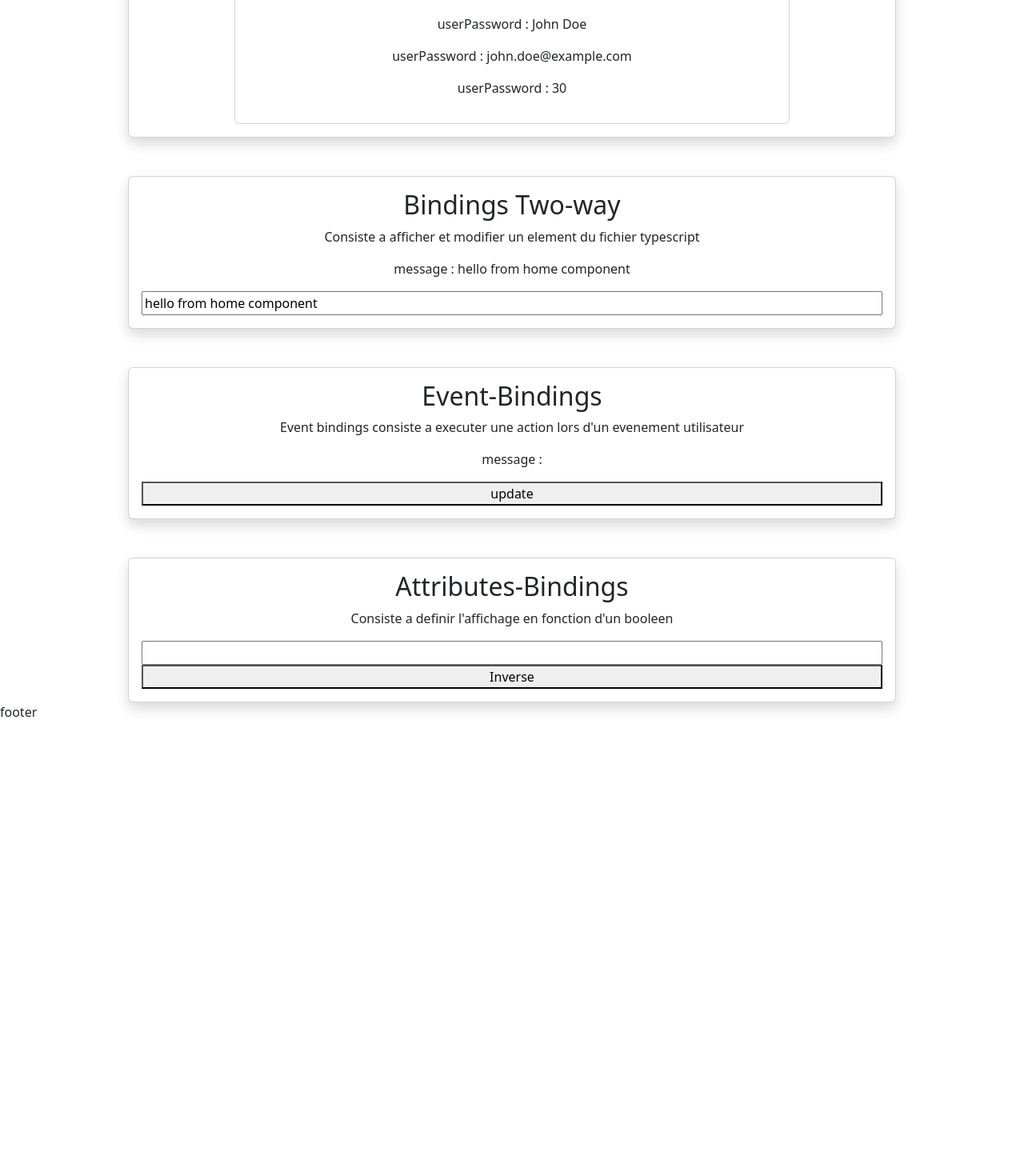
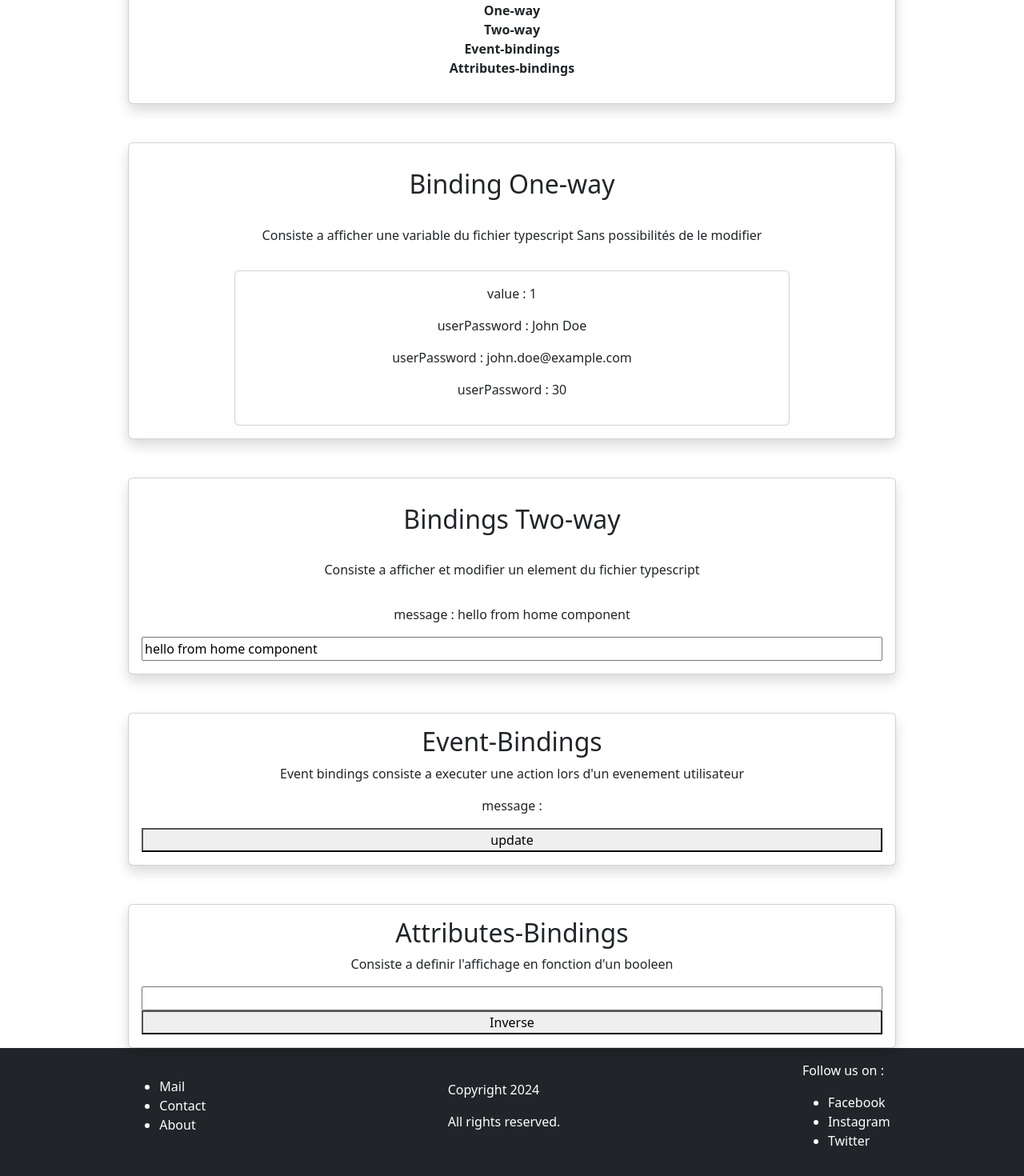
Before and after one commit to zacharyb12/demo-angular-Python2, an Angular app: page /demo/bindings in a window 1280 px wide. Shown: the part 328-1798 px from the top of the page at 80% size. Before the commit the page ends 1246 px from the top, so only its background shows below. Built offline with nearby package versions, Linux system fonts and the light colour scheme.

Commit message:
compteur

```diff
--- a/src/app/app.css
+++ b/src/app/app.css
@@ -0,0 +1,6 @@
+.footer{
+
+
+
+
+}
--- a/src/app/app.html
+++ b/src/app/app.html
@@ -1,4 +1,5 @@
 
 <app-navbar-component></app-navbar-component>
 <router-outlet></router-outlet>
-<app-footer-component></app-footer-component>
+
+    <app-footer-component></app-footer-component>
--- a/src/app/app.routes.ts
+++ b/src/app/app.routes.ts
@@ -3,7 +3,7 @@ import { HomeComponent } from '../components/pages/home-component/home-component
 import { HomeRouter } from '../components/pages/demo/home-router/home-router';
 import { Bindings } from '../components/pages/demo/bindings/bindings';
 import { ExoRouting } from '../components/pages/exercices/exo-routing/exo-routing';
-import { ExoBindings } from '../components/pages/exercices/exo-bindings/exo-bindings';
+import { CompteurComponent } from '../components/pages/exercices/compteur-component/compteur-component';
 
 export const routes: Routes = [
     {path: '' , component : HomeComponent},
@@ -11,7 +11,7 @@ export const routes: Routes = [
         {path : 'bindings' , component : Bindings}
     ]},
     {path : 'exo' , component : ExoRouting , children : [
-        {path : 'bindings' , component : ExoBindings}
+        {path : 'compteur' , component : CompteurComponent}
     ]}
 ];
 
--- a/src/components/pages/demo/bindings/bindings.html
+++ b/src/components/pages/demo/bindings/bindings.html
@@ -1,10 +1,26 @@
 <h1 class="text-center mt-5">Bindings</h1>
 
 <div class="card w-75 p-3 m-auto mt-5 shadow text-center">
+    <h2>Introduction</h2>
+    <p>Les bindings permettent de lier le fichier html au fichier typescript</p>
+    <p>Il en existe plusieurs types :</p>
+    <ul class="list-unstyled">
+        <li><strong>One-way</strong></li>
+        <li><strong>Two-way</strong></li>
+        <li><strong>Event-bindings</strong></li>
+        <li><strong>Attributes-bindings</strong></li>
+    </ul>
 
-    <h2>Binding One-way</h2>
+</div>
 
-    <p>Consiste a afficher un element du fichier typescript Sans possibilités de le modifier</p>
+<div class="card w-75 p-3 m-auto mt-5 shadow text-center">
+
+    <div>
+        <h2 class="mt-3 ">Binding One-way</h2>
+
+        <p class="mt-3 p-3">Consiste a afficher une variable du fichier typescript Sans possibilités de le modifier</p>
+    </div>
+
     <div class="card p-3 m-auto w-75">
 
         <p>
@@ -23,9 +39,10 @@
 </div>
 
 <div class="card w-75 p-3 m-auto mt-5 shadow text-center">
-    <h2>Bindings Two-way</h2>
-
-    <p>Consiste a afficher et modifier un element du fichier typescript </p>
+    <div>
+    <h2 class="mt-3 ">Bindings Two-way</h2>
+    <p class="mt-3 p-3">Consiste a afficher et modifier un element du fichier typescript </p>
+    </div>
     <p>message : {{message}}</p>
     <input type="text" [(ngModel)]="message" >
 </div>
--- /dev/null
+++ b/src/components/pages/exercices/compteur-component/compteur-component.html
@@ -0,0 +1,11 @@
+<h1 class="text-center mt-5 ">Compteur</h1>
+
+
+<div class="card w-75 m-auto mt-5">
+    <p class="text-center card p-3 w-25 m-auto mt-3 mb-3">{{heures}} h {{minutes}} min {{secondes}} sec</p>
+    <div class="d-flex justify-content-evenly">
+        <button class="btn btn-sm btn-primary" (click)="start()">start</button>
+        <button class="btn btn-sm btn-warning" (click)="pause()">pause</button>
+        <button class="btn btn-sm btn-danger" (click)="reset()">reset</button>
+    </div>
+</div>
--- /dev/null
+++ b/src/components/pages/exercices/compteur-component/compteur-component.ts
@@ -0,0 +1,48 @@
+import { Component } from '@angular/core';
+
+@Component({
+  selector: 'app-compteur-component',
+  imports: [],
+  templateUrl: './compteur-component.html',
+  styleUrl: './compteur-component.css'
+})
+export class CompteurComponent {
+
+secondes : number = 58;
+minutes : number = 59;
+heures : number = 0;
+interval : any | null = null;
+
+start(){
+  if(this.interval === null){
+
+    this.interval = setInterval(() => {
+
+      if(this.secondes === 59){
+        this.secondes = 0;
+        if(this.minutes === 59){
+        this.minutes = 0;
+        this.heures += 1;
+      }
+      }else{
+        this.secondes += 1;
+      }
+
+
+    } , 1000)
+  }
+}
+
+pause(){
+clearInterval(this.interval);
+this.interval = null;
+}
+
+reset(){
+this.secondes = 0;
+this.minutes = 0;
+this.heures = 0;
+this.pause();
+}
+
+}
--- a/src/components/pages/exercices/exo-bindings/exo-bindings.html
+++ /dev/null
@@ -1,7 +0,0 @@
-
-{{maVariableString}}
-
-<input type="text" [(ngModel)]="maVariableString">
-
-<button (click)="changeValue()">change</button>
-<button (click)="stop()">Stop</button>
--- a/src/components/pages/exercices/exo-bindings/exo-bindings.ts
+++ /dev/null
@@ -1,35 +0,0 @@
-import { Component } from '@angular/core';
-import { FormsModule } from '@angular/forms';
-
-@Component({
-  selector: 'app-exo-bindings',
-  imports: [FormsModule],
-  templateUrl: './exo-bindings.html',
-  styleUrl: './exo-bindings.css'
-})
-export class ExoBindings {
-
-maVariableString : string = 'hello';
-
-
-interval : any | null = null;
-
-
-changeValue(){
-  this.maVariableString = 'new value';
-
-  this.interval = setInterval(()=> {
-    this.maVariableString =  Math.random().toString();
-  },1000)
-}
-
-stop(){
-  if(this.interval !== null){
-    clearInterval(this.interval);
-  }
-}
-
-
-
-
-}
--- a/src/components/pages/home-component/home-component.html
+++ b/src/components/pages/home-component/home-component.html
@@ -1 +1,22 @@
-<h1>Welcome Home Angular</h1>
+<div class="text-center mt-5 ">
+    <h1>Bienvenue sur Angular</h1>
+</div>
+
+    <div class="card w-75 m-auto mt-5 p-3 shadow">
+        <p>Pour la création d'un nouveau projet utilisez la commande suivante :</p>
+        <p class="text-center"><strong>ng new nom-du-projet</strong></p>
+    </div>
+
+    <div class="card w-75 m-auto mt-5 p-3 shadow">
+        <p>Pour lancer le serveur de développement utilisez la commande suivante :</p>
+        <p class="text-center"><strong>ng serve</strong></p>
+        <p class="text-center">Ou</p>
+        <p class="text-center"><strong>ng serve -o</strong></p>
+    </div>
+
+    <div class="card w-75 m-auto mt-5 p-3 shadow">
+        <p>Pour créer un composant utilisez la commande suivante :</p>
+        <p class="text-center"><strong>ng generate component nom-du-composant</strong></p>
+        <p class="text-center">Ou</p>
+        <p class="text-center"><strong>ng g c nom-du-composant</strong></p>
+    </div>
--- a/src/components/shared/footer-component/footer-component.html
+++ b/src/components/shared/footer-component/footer-component.html
@@ -1,2 +1,23 @@
+<div class="footer d-flex justify-content-around align-items-center p-3 bg-dark text-white">
+    <div>
 
-<p>footer</p>
+        <ul>
+            <li>Mail</li>
+            <li>Contact</li>
+            <li>About</li>
+        </ul>
+    </div>
+    <div>
+        <p>Copyright 2024</p>
+        <p>All rights reserved.</p>
+    </div>
+    <div>
+        <p>Follow us on :</p>
+        <ul>
+            <li>Facebook</li>
+            <li>Instagram</li>
+            <li>Twitter</li>
+        </ul>
+    </div>
+
+</div>
--- a/src/components/shared/navbar-component/navbar-component.html
+++ b/src/components/shared/navbar-component/navbar-component.html
@@ -15,7 +15,7 @@
 	<li ngbDropdown class="nav-item" role="presentation">
 		<button type="button" class="nav-link" ngbDropdownToggle>Exo</button>
 		<div ngbDropdownMenu>
-			<button routerLink="exo/bindings" ngbDropdownItem>Exo bindings</button>
+			<button routerLink="exo/compteur" ngbDropdownItem>Exo Compteur</button>
 			<div class="dropdown-divider"></div>
 		</div>
 	</li>
```
Also changed, not shown: src/components/pages/exercices/compteur-component/compteur-component.css (added), 1 other file (tests, documents, lock files or other folders).
